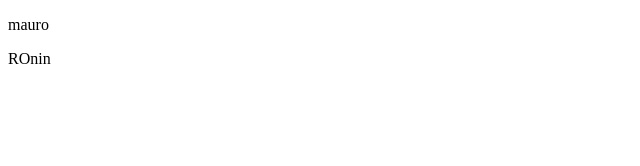
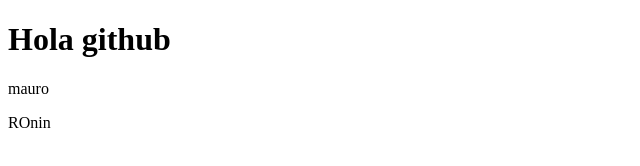
Before and after one commit to mauropareja/eliminar-segundo, a plain HTML site: page index.html in a window 1280 px wide. Shown: the whole page, without its empty margins (0-640 px from the left). Drawn offline with Linux system fonts and the light colour scheme.

Commit message:
cambios en el html

```diff
--- a/index.html
+++ b/index.html
@@ -7,6 +7,7 @@
     <title>mi page web</title>
 </head>
 <body>
+    <h1>Hola github</h1>
     <p>mauro</p>
     <p>ROnin</p>
 </body>
```
